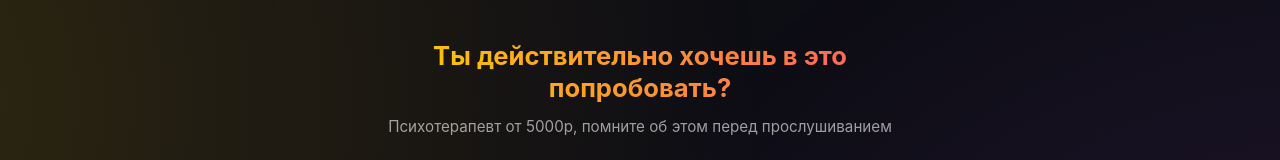
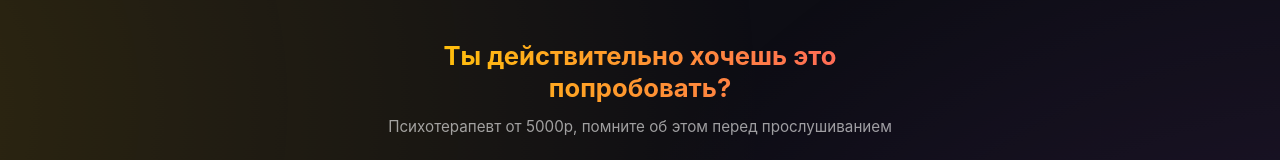
Before and after one commit to Alexsandr52/redirect_for_domain, a website: page index.html in a window 1280 px wide. Shown: the top 160 px of the page. Drawn offline with Linux system fonts and the light colour scheme.

Commit message:
Update index.html

```diff
--- a/index.html
+++ b/index.html
@@ -229,7 +229,8 @@
     <div class="wrap">
 
         <div class="hero">
-            <h1>Ты действительно хочешь в это попробовать?</h1>
+            <h1>Ты действительно хочешь
+                это попробовать?</h1>
             <p>Психотерапевт от 5000р, помните об этом перед прослушиванием</p>
         </div>
 
```
